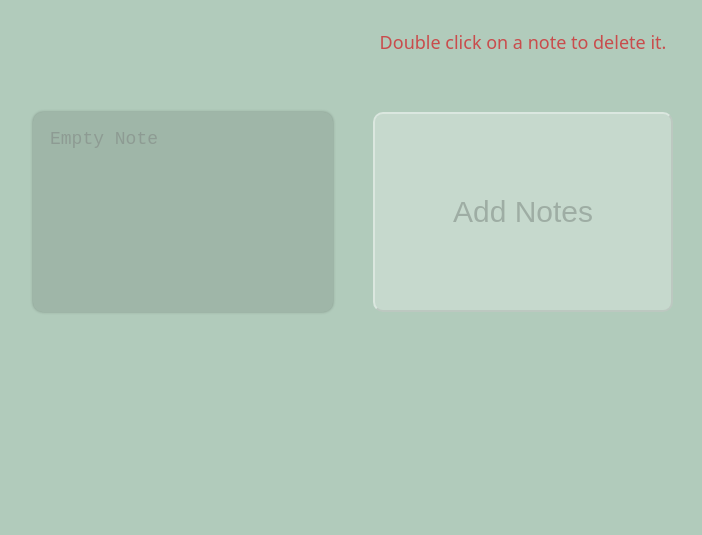
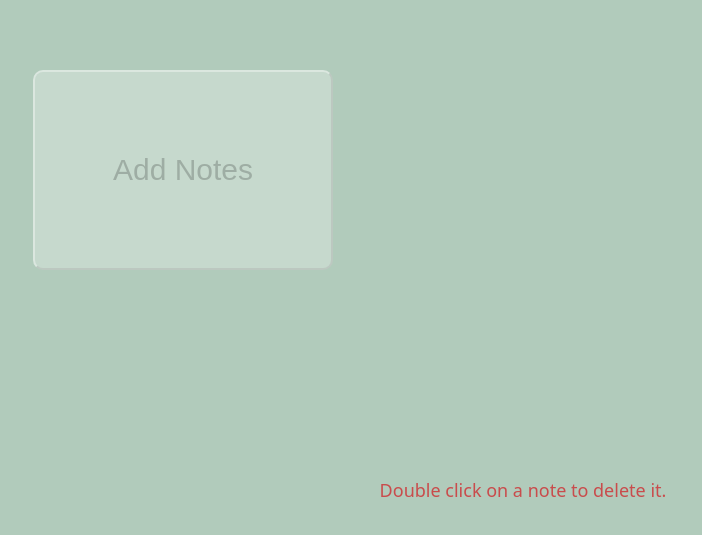
Before and after one commit to NI-KI54/My-Notes, a plain HTML site: page index.html in a window 1280 px wide. Shown: the part 125-660 px from the top of the page, without its empty margins (117-819 px from the left). Drawn offline with Linux system fonts and the light colour scheme.

Commit message:
updated all files project finished

```diff
--- a/index.html
+++ b/index.html
@@ -9,11 +9,11 @@
 </head>
 <body>
     <h1 class="heading">My Notes</h1>
-    <p class="info-text">Double click on a note to delete it.</p>
     <div class="app" id="app">
-        <textarea cols="30" rows="10" class="note" placeholder="Empty Note"></textarea>
         <button class="btn" id="btn">Add Notes</button>
     </div>
+    <p class="info-text">Double click on a note to delete it.</p>
+
     <script src="main.js"></script>
 </body>
 </html>
--- a/style.css
+++ b/style.css
@@ -13,6 +13,7 @@ body{
 }
 
 .info-text{
+    padding-top: 150px;
     text-align: center;
     color: #c94c4c;
     font-size: 18px;
```
